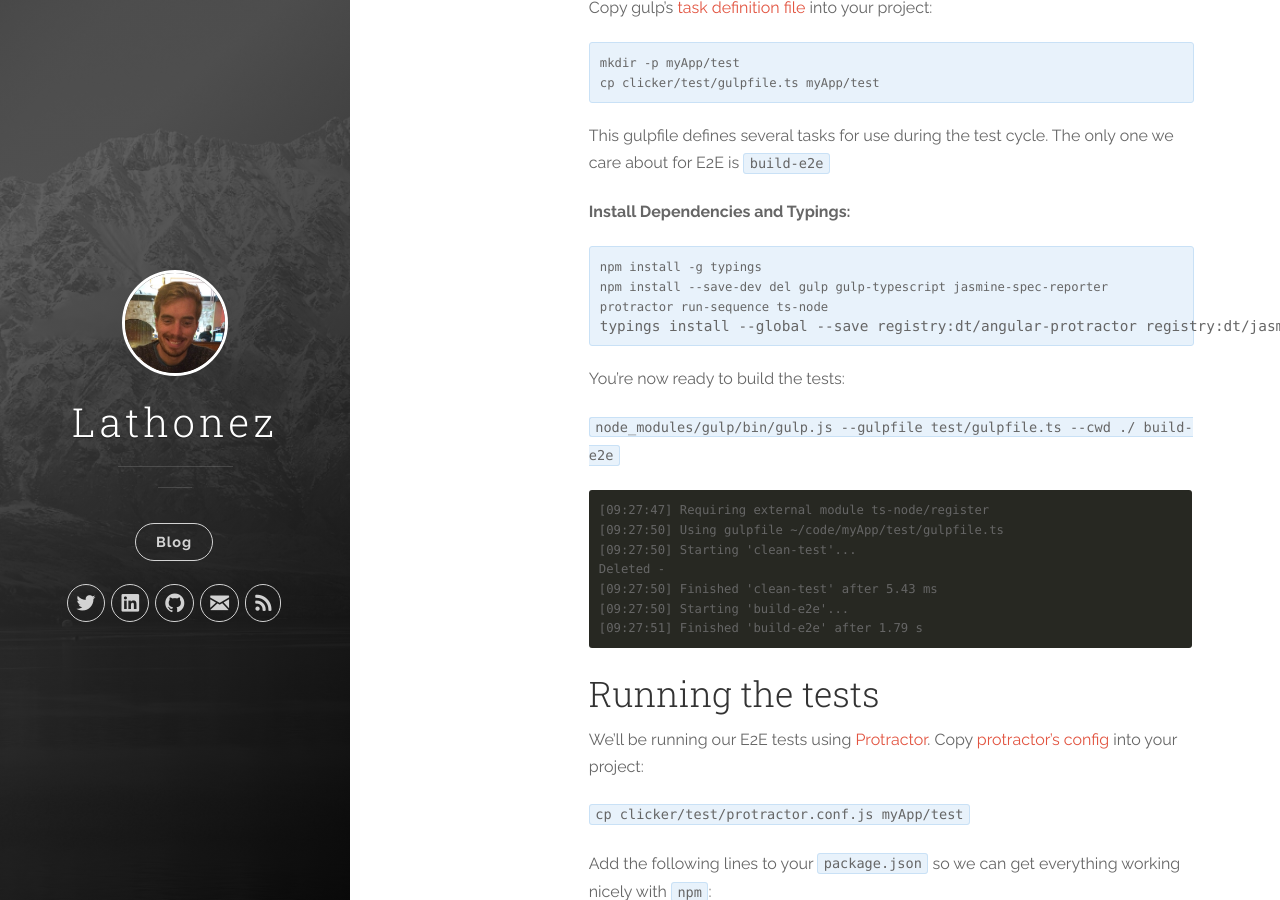
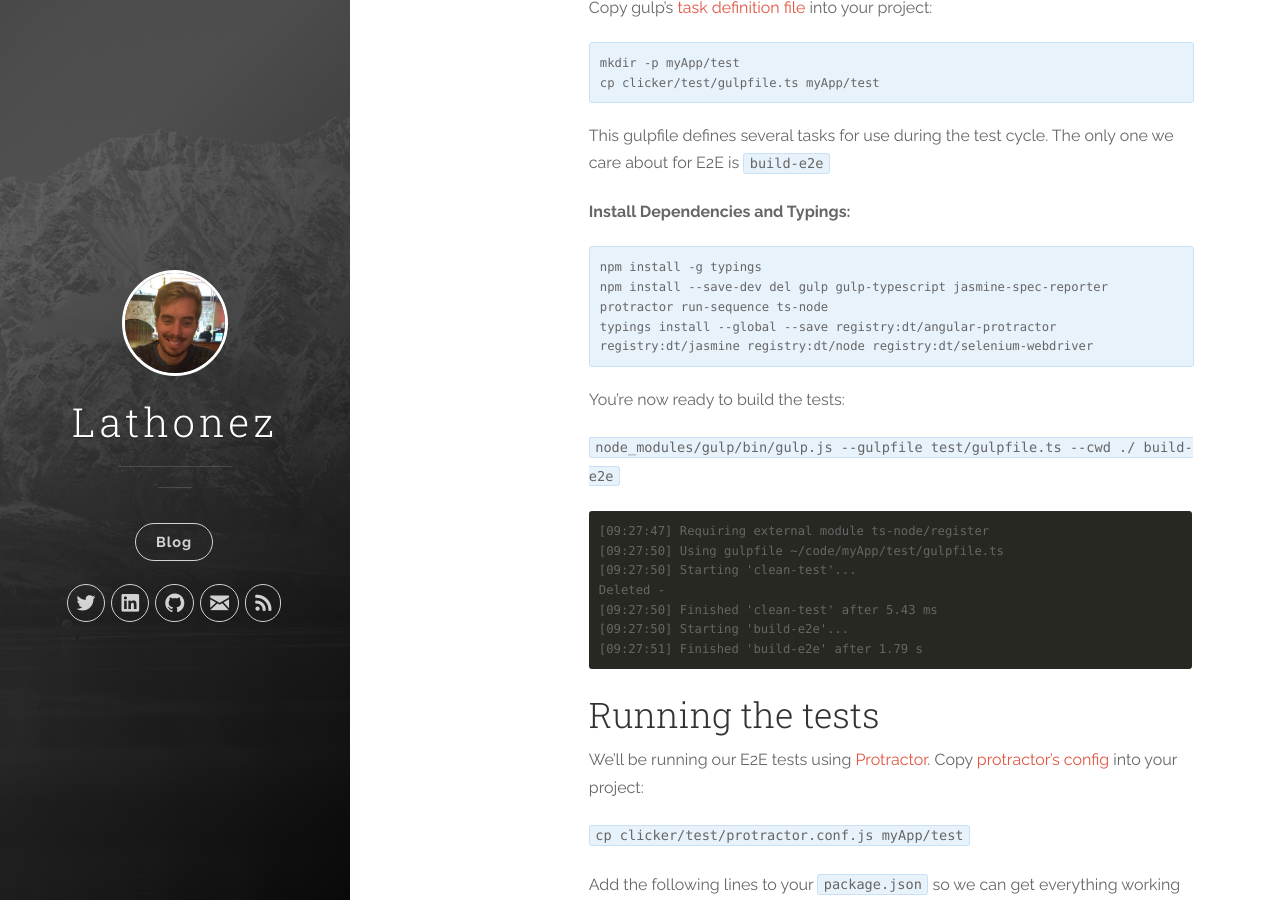
Before and after one commit to lathonez/lathonez.github.io, a Jekyll site: the page built from _posts/2016-03-13-ionic-2-e2e-testing.markdown, in a window 1280 px wide and 900 px high, scrolled down 1048 px. Built offline with Jekyll 4.4.1, drawn with Linux system fonts in a browser that asks for light colours; nearby versions of some CDN libraries.

Commit message:
closing code

```diff
--- a/_posts/2016-03-13-ionic-2-e2e-testing.markdown
+++ b/_posts/2016-03-13-ionic-2-e2e-testing.markdown
@@ -54,8 +54,8 @@ This gulpfile defines several tasks for use during the test cycle. The only one
 <div class="highlighter-rouge">
 <pre class="lowlight">
 <code>npm install -g typings
-npm install --save-dev del gulp gulp-typescript jasmine-spec-reporter protractor run-sequence ts-node</code>
-typings install --global --save registry:dt/angular-protractor registry:dt/jasmine registry:dt/node registry:dt/selenium-webdriver
+npm install --save-dev del gulp gulp-typescript jasmine-spec-reporter protractor run-sequence ts-node
+typings install --global --save registry:dt/angular-protractor registry:dt/jasmine registry:dt/node registry:dt/selenium-webdriver</code>
 </pre>
 </div>
 
```
